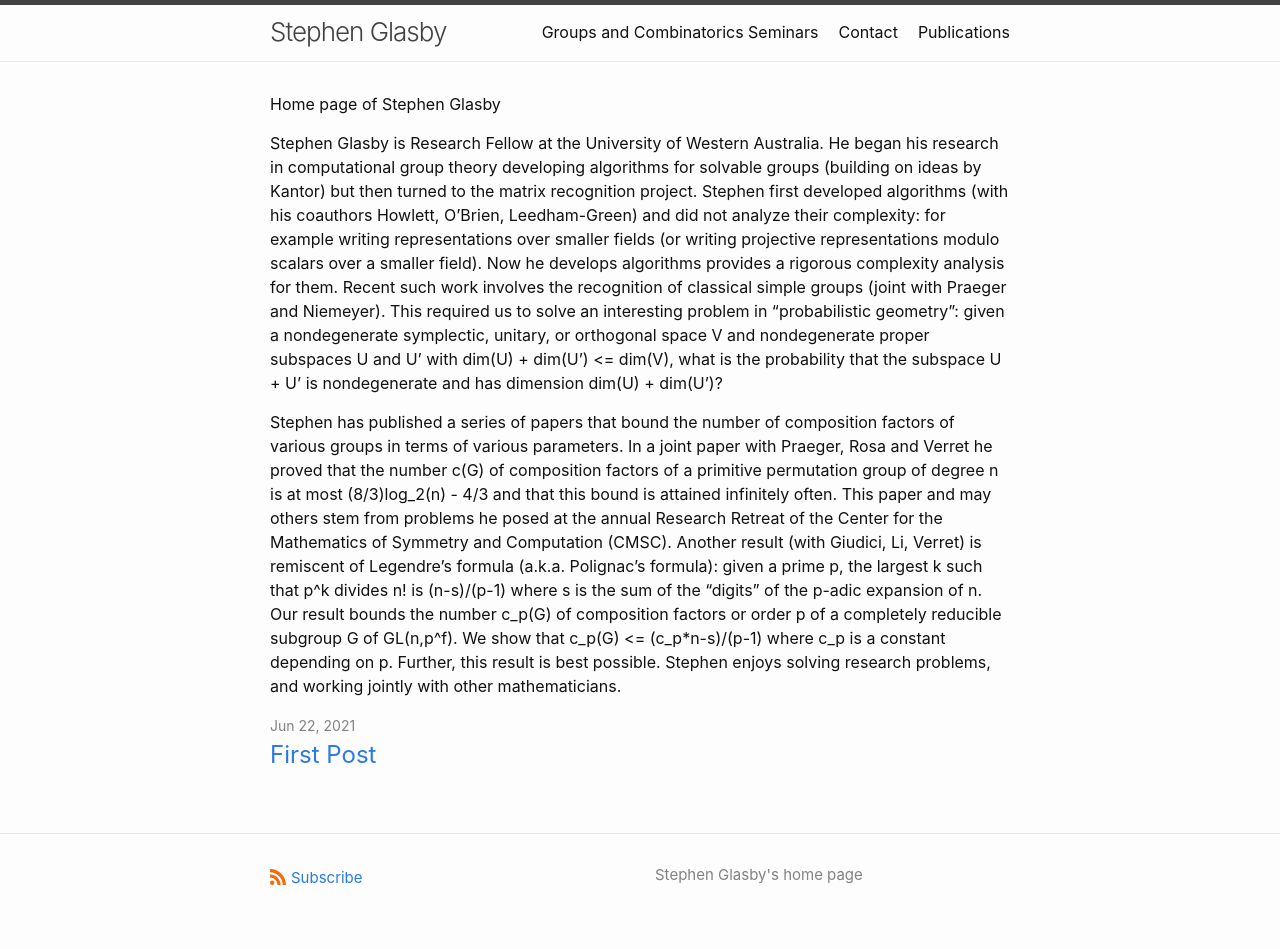
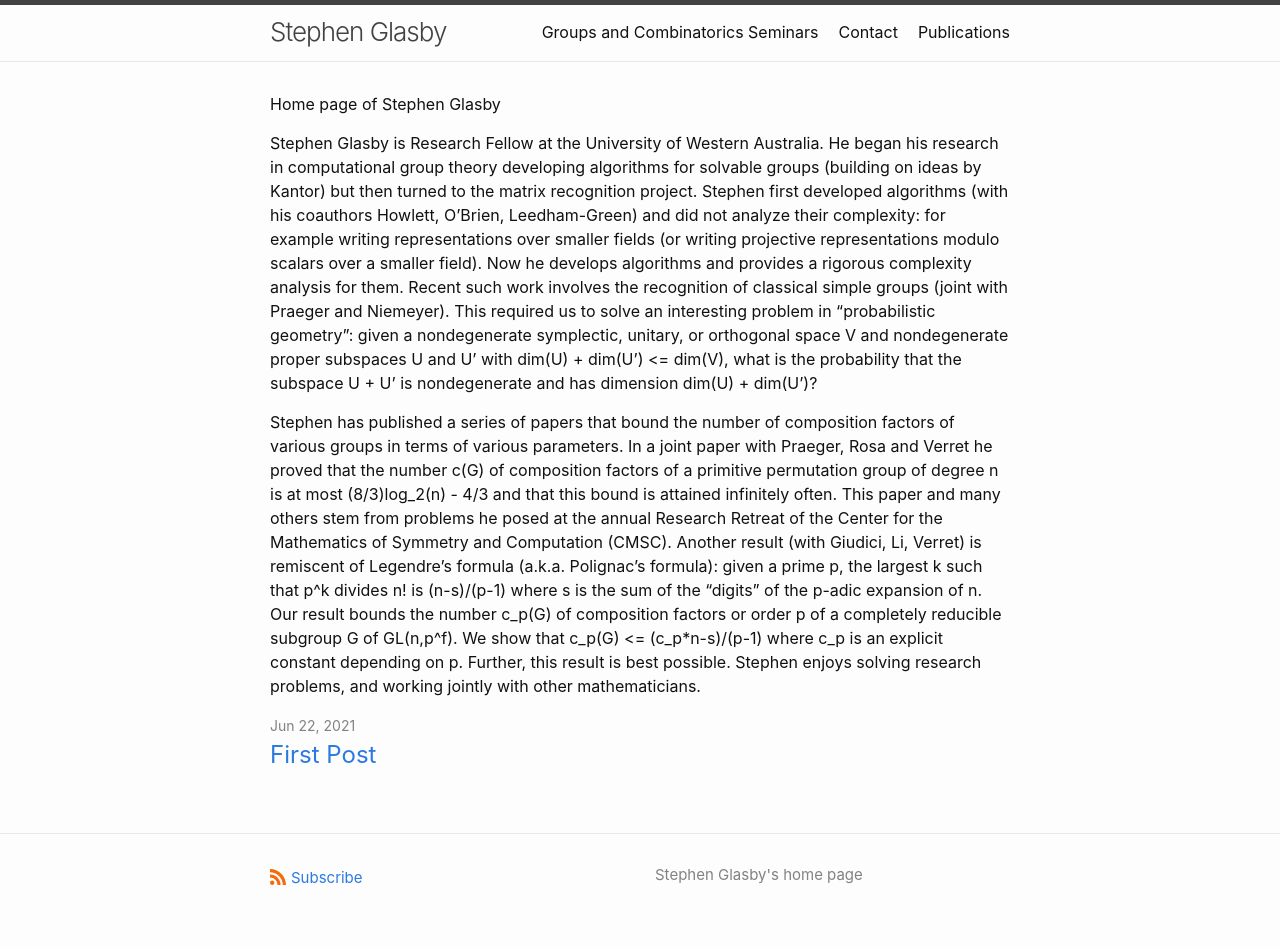
Before and after one commit to StephenGlasby/StephenGlasby.github.io, a Jekyll site: the page built from index.md, in a window 1280 px wide. Built offline with Jekyll 4.4.1, drawn with Linux system fonts in a browser that asks for light colours.

Commit message:
corrections

```diff
--- a/index.md
+++ b/index.md
@@ -17,7 +17,7 @@ first developed algorithms (with his coauthors Howlett, O'Brien,
 Leedham-Green) and did not analyze their complexity: for example
 writing representations over smaller fields (or writing projective
 representations modulo scalars over a smaller field). Now he develops
-algorithms provides a rigorous complexity analysis for them. Recent
+algorithms and provides a rigorous complexity analysis for them. Recent
 such work involves the recognition of classical simple groups (joint
 with Praeger and Niemeyer). This required us to solve an interesting
 problem in "probabilistic geometry": given a nondegenerate symplectic,
@@ -31,7 +31,7 @@ factors of various groups in terms of various parameters. In a joint paper
 with Praeger, Rosa and Verret he proved that the number c(G) of composition
 factors of a primitive permutation group of degree n is at
 most (8/3)log_2(n) - 4/3 and that this bound is attained infinitely often.
-This paper and may others stem from problems he posed at the
+This paper and many others stem from problems he posed at the
 annual Research Retreat of the Center for the Mathematics of
 Symmetry and Computation (CMSC). Another result (with
 Giudici, Li, Verret) is remiscent of
@@ -40,6 +40,6 @@ the largest k such that p^k divides n! is (n-s)/(p-1) where s is the sum
 of the "digits" of the p-adic expansion of n. Our result bounds the
 number c_p(G) of composition factors or order p of a completely reducible
 subgroup G of GL(n,p^f). We show that c_p(G) <= (c_p*n-s)/(p-1) where c_p is
-a constant depending on p. Further, this result is best possible.
+an explicit constant depending on p. Further, this result is best possible.
 Stephen enjoys solving research problems, and working jointly with
 other mathematicians.
```
